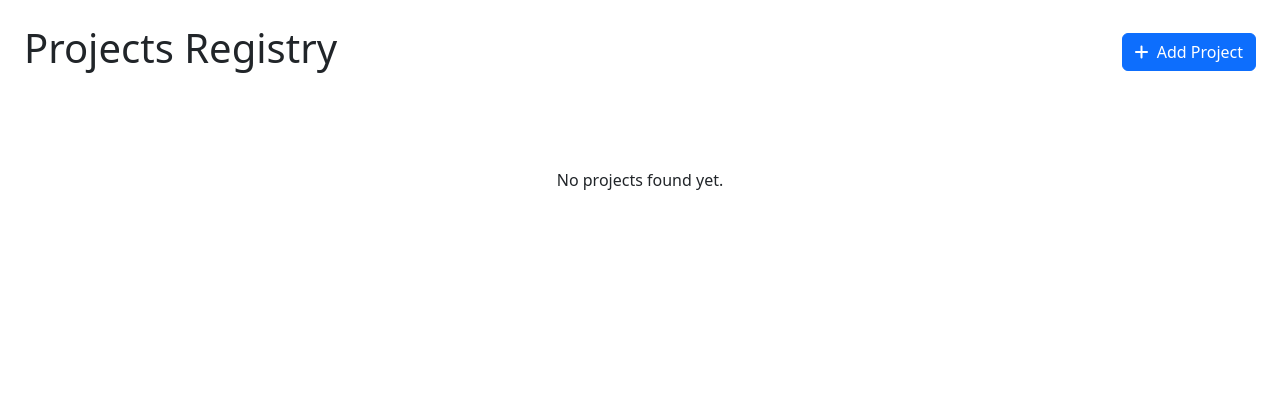
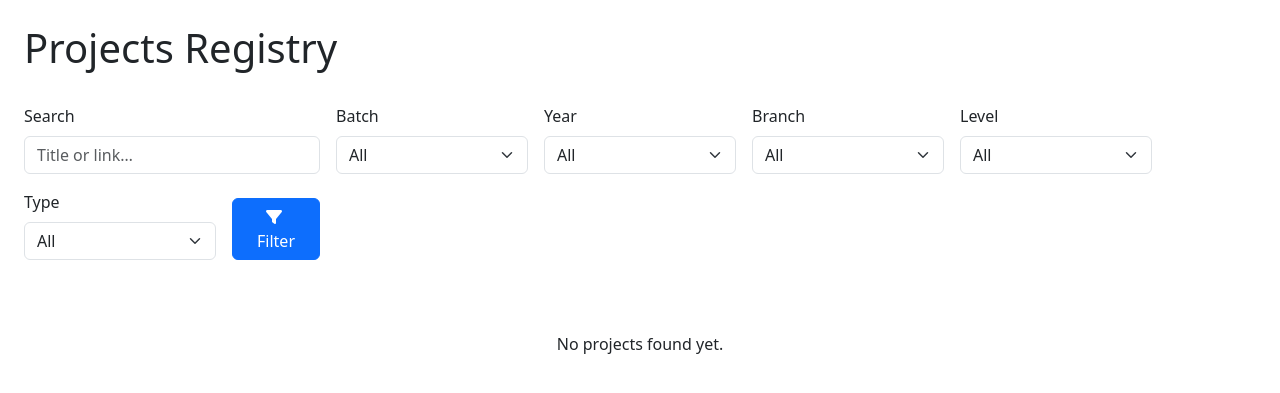
Before and after one commit to Account1Adarsh/project-registry, a Django app: page / in a window 1280 px wide. Shown: the part 80-473 px from the top of the page. Run offline with Django 4.2, Linux system fonts and the light colour scheme; data that the repository does not hold is empty; some libraries are stand-ins or nearby versions.

Commit message:
filter added

```diff
--- a/projects/forms.py
+++ b/projects/forms.py
@@ -4,4 +4,4 @@ from .models import Project
 class ProjectForm(forms.ModelForm):
     class Meta:
         model = Project
-        fields = ["title", "link", "year", "branch", "project_type"]
+        fields = ["title", "link", "year", "level", "branch", "project_type"]
--- a/projects/views.py
+++ b/projects/views.py
@@ -28,29 +28,44 @@ class ProjectListView(ListView):
 
     def get_queryset(self):
         qs = super().get_queryset().order_by("-year", "title")
-        q      = self.request.GET.get("q", "")
-        year   = self.request.GET.get("year", "")
-        branch = self.request.GET.get("branch", "")
-        ptype  = self.request.GET.get("type", "")
+
+        # Pull every filter value from GET:
+        q       = self.request.GET.get("q", "")
+        batch   = self.request.GET.get("batch", "")
+        year    = self.request.GET.get("year", "")
+        branch  = self.request.GET.get("branch", "")
+        level   = self.request.GET.get("level", "")
+        ptype   = self.request.GET.get("type", "")
+
         if q:
-            qs = qs.filter(models.Q(title__icontains=q) | models.Q(link__icontains=q))
+            qs = qs.filter(Q(title__icontains=q) | Q(link__icontains=q))
+        if batch:
+            qs = qs.filter(batch=batch)
         if year:
             qs = qs.filter(year=year)
         if branch:
             qs = qs.filter(branch=branch)
+        if level:
+            qs = qs.filter(level=level)
         if ptype:
             qs = qs.filter(project_type=ptype)
+
         return qs
 
     def get_context_data(self, **kwargs):
         ctx = super().get_context_data(**kwargs)
         ctx.update({
             "filter_q":      self.request.GET.get("q", ""),
+            "filter_batch":  self.request.GET.get("batch", ""),
             "filter_year":   self.request.GET.get("year", ""),
             "filter_branch": self.request.GET.get("branch", ""),
+            "filter_level":  self.request.GET.get("level", ""),
             "filter_type":   self.request.GET.get("type", ""),
+
+            "all_batches":   Project.objects.values_list("batch", flat=True).distinct(),
             "all_years":     Project.objects.values_list("year", flat=True).distinct().order_by("-year"),
             "all_branches":  Project.objects.values_list("branch", flat=True).distinct(),
+            "all_levels":    Project.LEVEL_CHOICES,
             "all_types":     Project.PROJECT_TYPES,
         })
         return ctx
--- a/templates/projects/project_list.html
+++ b/templates/projects/project_list.html
@@ -1,14 +1,90 @@
 {% extends 'base.html' %}
 {% block content %}
+
 <div class="d-flex justify-content-between align-items-center mb-4">
   <h1>Projects Registry</h1>
-  <a href="{% url 'project_add' %}" class="btn btn-primary">
-    <i class="fas fa-plus me-1"></i> Add Project
-  </a>
+  {% if user.is_staff %}
+    <a href="{% url 'project_add' %}" class="btn btn-primary">
+      <i class="fas fa-plus me-1"></i> Add Project
+    </a>
+  {% endif %}
 </div>
 
-<form method="get" class="row g-2 align-items-end mb-4">
-  <!-- your search & filter controls from above -->
+<form method="get" class="row g-3 align-items-end mb-4">
+  <!-- Search -->
+  <div class="col-md-3">
+    <label for="search" class="form-label">Search</label>
+    <input
+      type="text"
+      id="search"
+      name="q"
+      class="form-control"
+      placeholder="Title or link…"
+      value="{{ filter_q }}"
+    >
+  </div>
+
+  <!-- Batch -->
+  <div class="col-md-2">
+    <label for="batch" class="form-label">Batch</label>
+    <select id="batch" name="batch" class="form-select">
+      <option value="">All</option>
+      {% for b in all_batches %}
+        <option value="{{ b }}" {% if filter_batch == b %}selected{% endif %}>{{ b }}</option>
+      {% endfor %}
+    </select>
+  </div>
+
+  <!-- Year -->
+  <div class="col-md-2">
+    <label for="year" class="form-label">Year</label>
+    <select id="year" name="year" class="form-select">
+      <option value="">All</option>
+      {% for y in all_years %}
+        <option value="{{ y }}" {% if filter_year|stringformat:"s" == y|stringformat:"s" %}selected{% endif %}>{{ y }}</option>
+      {% endfor %}
+    </select>
+  </div>
+
+  <!-- Branch -->
+  <div class="col-md-2">
+    <label for="branch" class="form-label">Branch</label>
+    <select id="branch" name="branch" class="form-select">
+      <option value="">All</option>
+      {% for b in all_branches %}
+        <option value="{{ b }}" {% if b == filter_branch %}selected{% endif %}>{{ b }}</option>
+      {% endfor %}
+    </select>
+  </div>
+
+  <!-- Level (Minor/Major) -->
+  <div class="col-md-2">
+    <label for="level" class="form-label">Level</label>
+    <select id="level" name="level" class="form-select">
+      <option value="">All</option>
+      {% for code,label in all_levels %}
+        <option value="{{ code }}" {% if filter_level == code %}selected{% endif %}>{{ label }}</option>
+      {% endfor %}
+    </select>
+  </div>
+
+  <!-- Type -->
+  <div class="col-md-2">
+    <label for="type" class="form-label">Type</label>
+    <select id="type" name="type" class="form-select">
+      <option value="">All</option>
+      {% for code, label in all_types %}
+        <option value="{{ code }}" {% if code == filter_type %}selected{% endif %}>{{ label }}</option>
+      {% endfor %}
+    </select>
+  </div>
+
+  <!-- Filter button -->
+  <div class="col-md-1 text-end">
+    <button type="submit" class="btn btn-primary w-100">
+      <i class="fas fa-filter me-1"></i> Filter
+    </button>
+  </div>
 </form>
 
 <div class="row g-4">
@@ -18,12 +94,15 @@
         <div class="card-body">
           <h5 class="card-title">{{ project.title }}</h5>
           <p class="card-text">
-            {{ project.year }} &bull; {{ project.branch }} &bull; {{ project.get_project_type_display }}
+            {{ project.batch }} · {{ project.year }} · {{ project.branch }} · {{ project.get_level_display }} · {{ project.get_project_type_display }}
           </p>
           {% if project.link %}
             <a href="{{ project.link }}" target="_blank" class="btn btn-sm btn-outline-primary">View</a>
           {% endif %}
           <a href="{% url 'project_detail' project.pk %}" class="btn btn-sm btn-outline-secondary">Details</a>
+          {% if user.is_staff %}
+            <a href="{% url 'project_edit' project.pk %}" class="btn btn-sm btn-outline-warning ms-1">Edit</a>
+          {% endif %}
         </div>
       </div>
     </div>
@@ -40,14 +119,18 @@
       {% if page_obj.has_previous %}
         <li class="page-item">
           <a href="?{% if filter_q %}q={{ filter_q }}&amp;{% endif %}
+                     {% if filter_batch %}batch={{ filter_batch }}&amp;{% endif %}
                      {% if filter_year %}year={{ filter_year }}&amp;{% endif %}
                      {% if filter_branch %}branch={{ filter_branch }}&amp;{% endif %}
+                     {% if filter_level %}level={{ filter_level }}&amp;{% endif %}
                      {% if filter_type %}type={{ filter_type }}&amp;{% endif %}
                      page={{ page_obj.previous_page_number }}"
              class="page-link">« Prev</a>
         </li>
       {% endif %}
-      <li class="page-item disabled"><span class="page-link">{{ page_obj.number }} of {{ page_obj.paginator.num_pages }}</span></li>
+      <li class="page-item disabled">
+        <span class="page-link">{{ page_obj.number }} of {{ page_obj.paginator.num_pages }}</span>
+      </li>
       {% if page_obj.has_next %}
         <li class="page-item">
           <a href="?page={{ page_obj.next_page_number }}" class="page-link">Next »</a>
@@ -56,4 +139,5 @@
     </ul>
   </nav>
 {% endif %}
+
 {% endblock %}
```
Also changed, not shown: projects/models.py (+7 -0 lines), projects/migrations/0003_project_batch_project_level.py (added).
